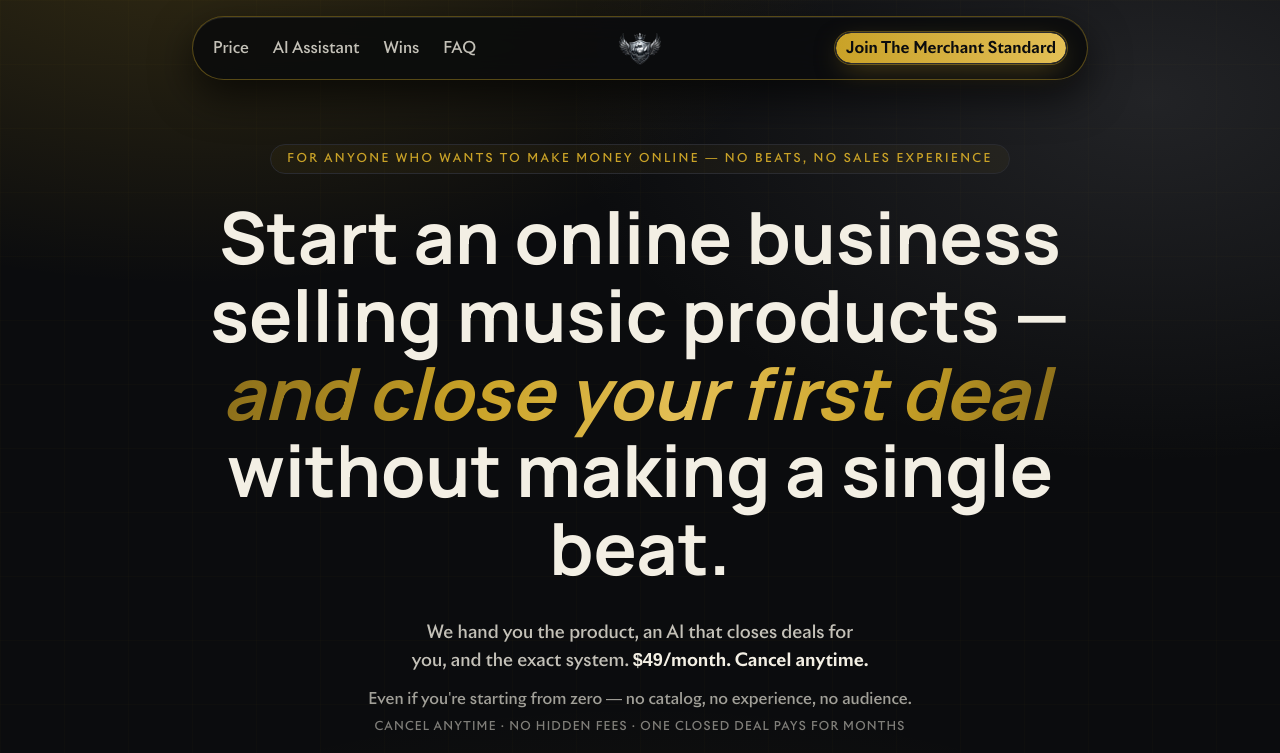
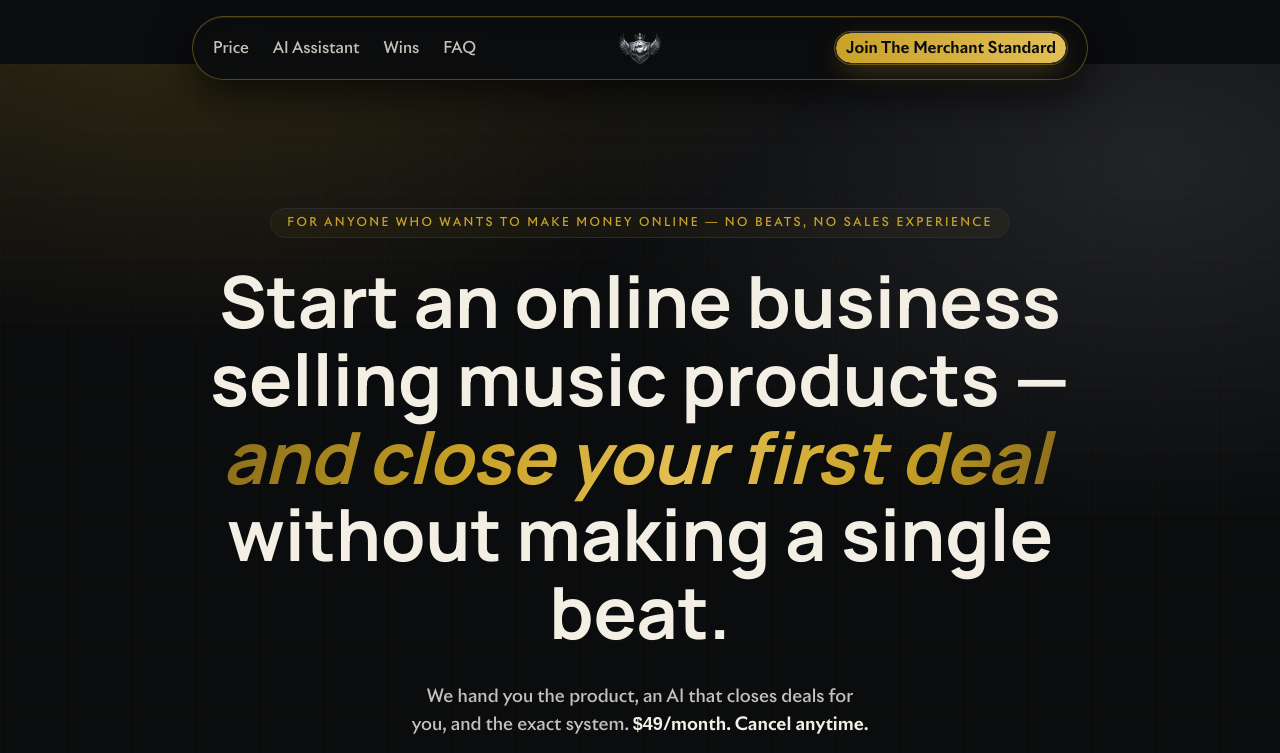
Before and after one commit to lifeofcapo/themerchantstandard, a Next.js app: page / in a window 1280 px wide. Shown: the top 753 px of the page. Built offline with nearby package versions, Linux system fonts and the light colour scheme.

Commit message:
made header absolute

```diff
--- a/src/components/sections/header.tsx
+++ b/src/components/sections/header.tsx
@@ -69,7 +69,7 @@ function handleNavClick(
   }
 
   return (
-<header className="fixed left-0 right-0 top-0 z-50 bg-transparent px-3 sm:top-4 sm:px-4">
+    <header className="absolute inset-x-0 top-0 z-50 bg-transparent px-3 sm:sticky sm:top-4 sm:px-4">
       <div className="header-glass relative mx-auto flex h-16 max-w-4xl items-center justify-between gap-3 rounded-full px-4 sm:px-5">
         <nav className="hidden items-center gap-6 md:flex">
           {links.map((l) => (
@@ -90,7 +90,11 @@ function handleNavClick(
           aria-label="Toggle menu"
           aria-expanded={open}
         >
-          {open ? <X className="h-5 w-5" /> : <Menu className="h-5 w-5" />}
+          {open ? (
+            <X className="h-5 w-5" />
+          ) : (
+            <Menu className="h-5 w-5" />
+          )}
         </button>
 
         <Link
@@ -114,6 +118,7 @@ function handleNavClick(
             label="Join TMS"
             className="rounded-full px-3 text-xs sm:hidden"
           />
+
           <JoinButton
             size="sm"
             label="Join The Merchant Standard"
```
Lines whose indentation alone changed are shown as unchanged.
